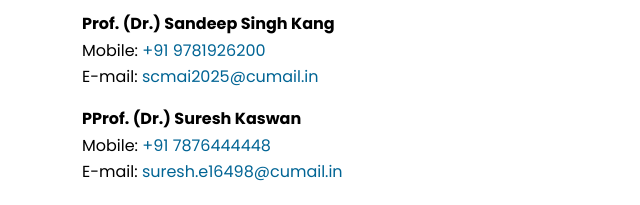
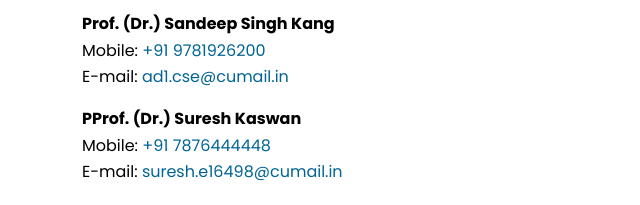
Before and after one commit to KRI5HNA-04/conference, a plain HTML site: page main/contact.html in a window 1280 px wide. Shown: the part 396-601 px from the top of the page, 0-640 px from the left. Drawn offline with nearby package versions, Linux system fonts and the light colour scheme.

Commit message:
Email update

```diff
--- a/main/contact.html
+++ b/main/contact.html
@@ -166,8 +166,8 @@
                         >
                         <br />
                         E-mail:
-                        <a href="mailto: scmai2025@cumail.in"
-                          >scmai2025@cumail.in</a
+                        <a href="mailto: ad1.cse@cumail.in"
+                          >ad1.cse@cumail.in</a
                         >
                       </p>
                       <p style="color: #000000">
```
